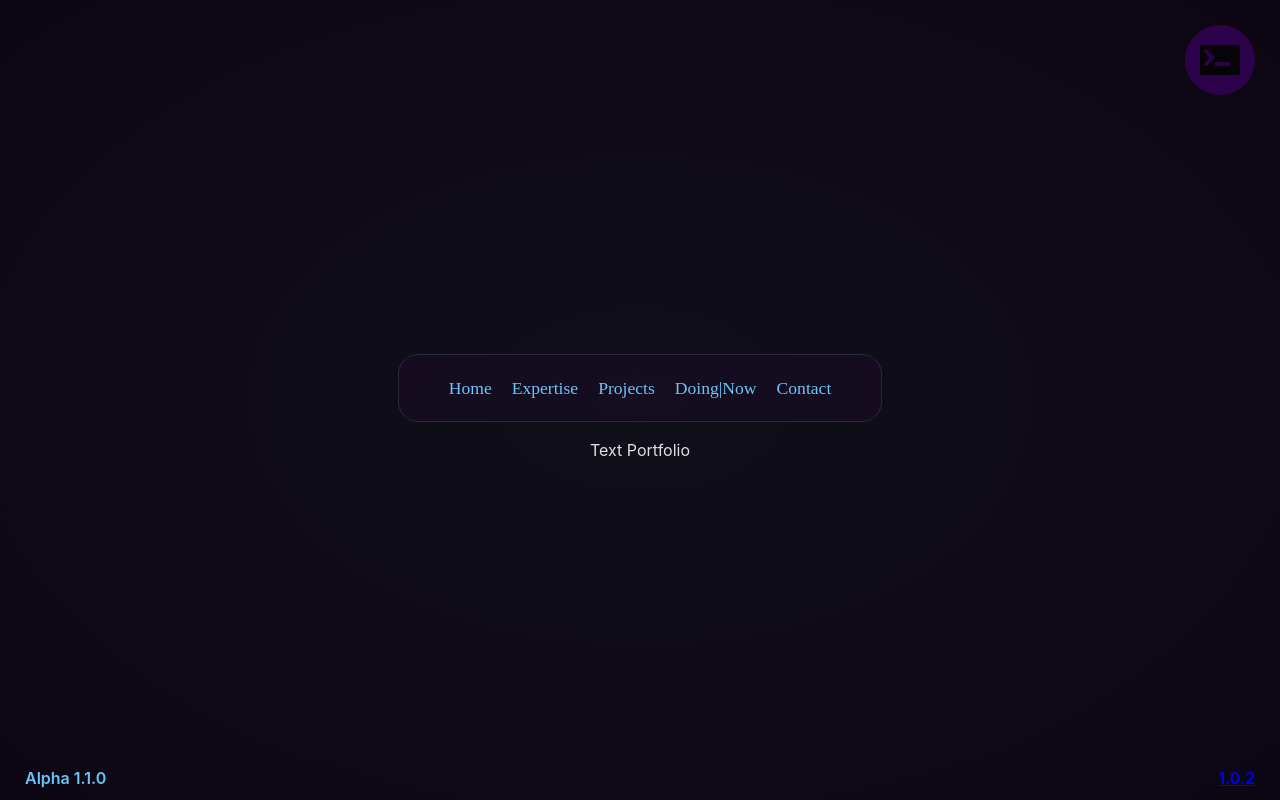
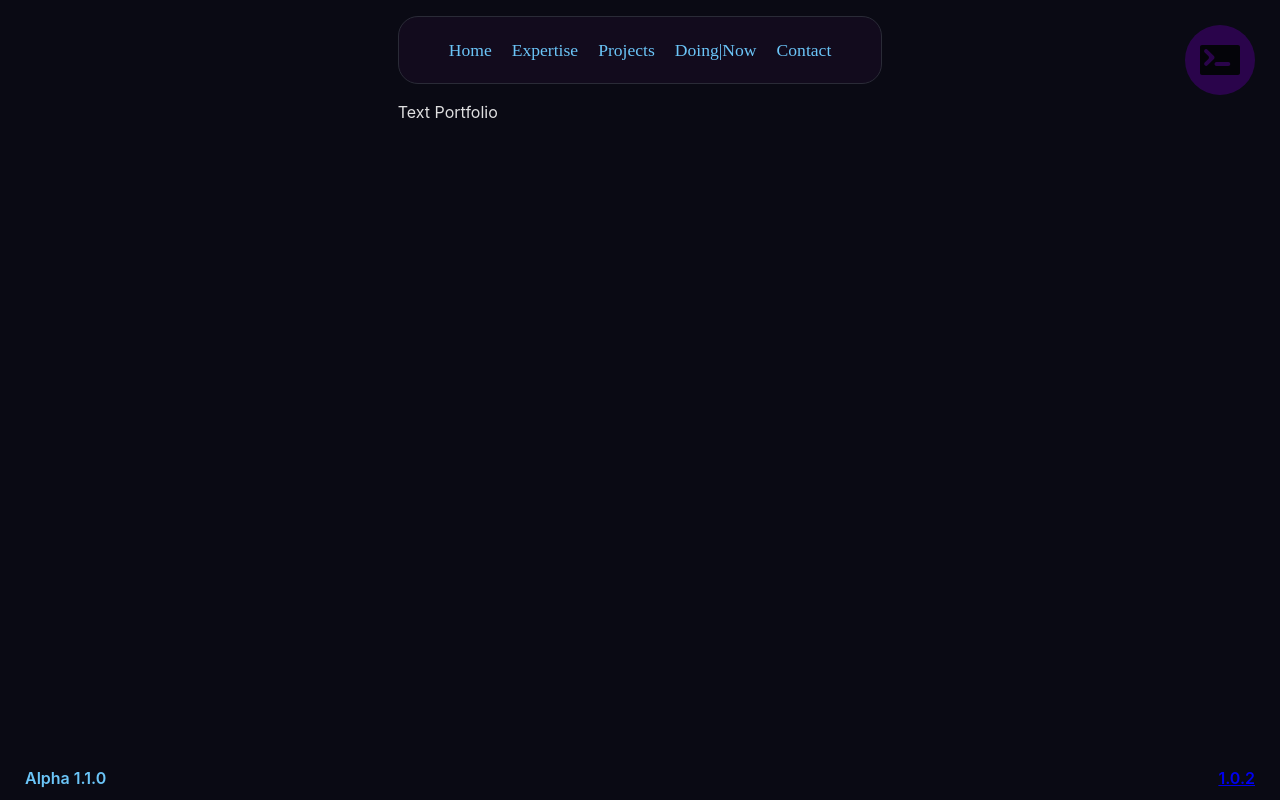
Before and after one commit to Winbisid/circle_motion_portfolio, a React (Vite) app: page / in a window 1280 px wide. Built offline with nearby package versions, Linux system fonts and the light colour scheme.

Commit message:
move styling from .app to .cf, making it more specific

```diff
--- a/src/App.css
+++ b/src/App.css
@@ -6,14 +6,14 @@
 
 body {
   place-content: center;
-  background: radial-gradient(hsl(240, 24%, 8%), hsl(var(--h) var(--s) 5%));
-  /* background: radial-gradient(hsl(var(--h) var(--s) 5%), hsl(240, 24%, 8%)); */
+  /* background: radial-gradient(hsl(240, 24%, 8%), hsl(var(--h) var(--s) 5%)); */
+  background-color: rgb(10, 10, 20);
 }
 
-.app {
+/* .app {
   display: flex;
   flex-direction: column;
   align-items: center;
   justify-content: center;
   height: 100vh;
-}
+} */
--- a/src/components/wheelPortfolio/Wheel.css
+++ b/src/components/wheelPortfolio/Wheel.css
@@ -15,6 +15,11 @@ body {
 
 /* Circle */
 .cf {
+  display: flex;
+  flex-direction: column;
+  align-items: center;
+  justify-content: center;
+  height: 100vh;
   width: 95vw;
 }
 .cf-arcs {
```
